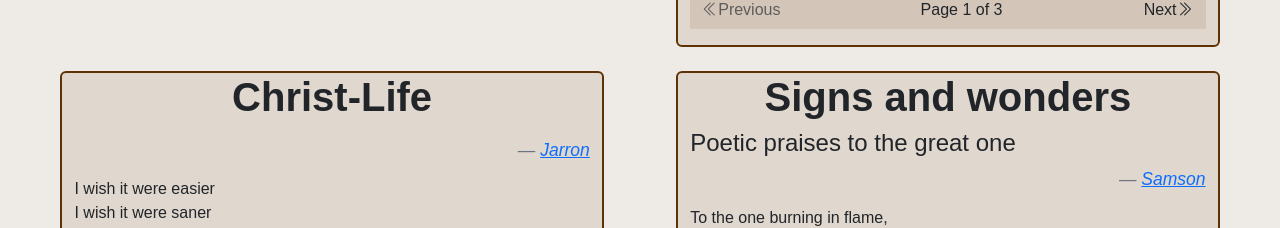
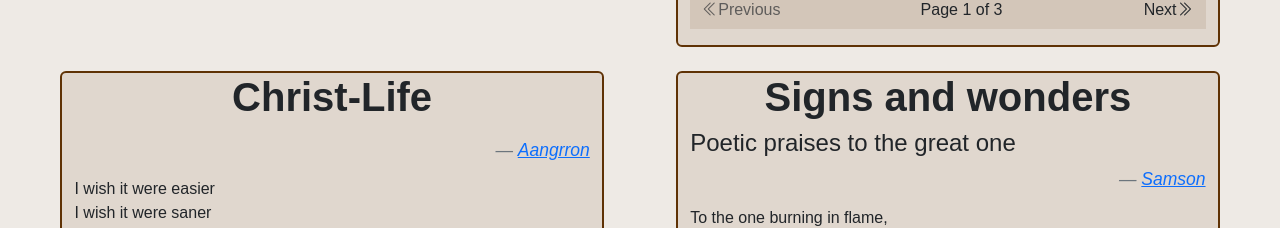
Before and after one commit to emmanw3l/nbl-v2.0, a React (Vite) app: page /mainPromptPage in a window 1280 px wide. Shown: the part 5117-5345 px from the top of the page. Built offline with nearby package versions, Linux system fonts and the light colour scheme.

Commit message:
jarron name change

```diff
--- a/src/prompts/2025/aprilPrompt.tsx
+++ b/src/prompts/2025/aprilPrompt.tsx
@@ -418,7 +418,7 @@ export const aprilPrompts = [
     id: 6,
     title: "Can I rise up?",
     title1: "HOPE ECHOES IN SILENCE. OUT OF THE ABYSS, RISE",
-    author: "Jarron",
+    author: "Aangrron",
     content: [
       <p>
         CAN I RISE UP? <br />
--- a/src/prompts/2025/februaryPrompts.tsx
+++ b/src/prompts/2025/februaryPrompts.tsx
@@ -710,7 +710,7 @@ export const febPrompts = [
   {
     id: 12,
     title: "Mirror Mirror, wh am I?",
-    author: "Jarron",
+    author: "Aangrron",
     content: [
       <p>
         Month of love. <br />
--- a/src/prompts/2025/januaryPrompts.tsx
+++ b/src/prompts/2025/januaryPrompts.tsx
@@ -659,7 +659,7 @@ export const prompts = [
   {
     id: 10,
     title: "Christ-Life",
-    author: "Jarron",
+    author: "Aangrron",
     content: [
        <p>
               I wish it were easier <br/>
```
